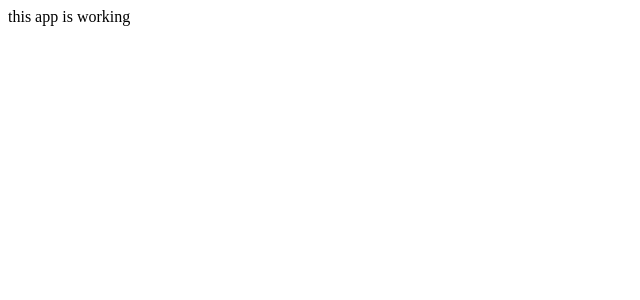
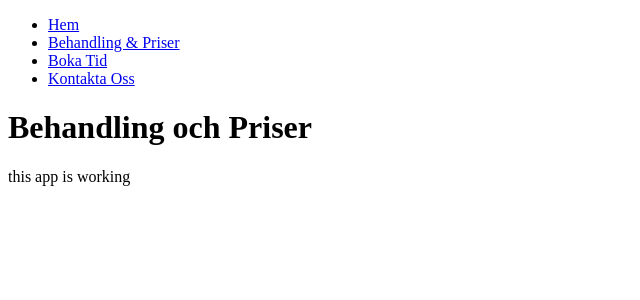
Before and after one commit to MalinStal/massage-studio, a React (Create React App) app: page /Behandling in a window 1280 px wide. Shown: the top 300 px of the page, without its empty margins (0-640 px from the left). Built offline with nearby package versions, Linux system fonts and the light colour scheme.

Commit message:
added components, pages and fixed the routs

```diff
--- a/package.json
+++ b/package.json
@@ -8,6 +8,7 @@
     "@testing-library/user-event": "^13.5.0",
     "react": "^18.2.0",
     "react-dom": "^18.2.0",
+    "react-router-dom": "^6.15.0",
     "react-scripts": "5.0.1",
     "web-vitals": "^2.1.4"
   },
--- a/src/App.js
+++ b/src/App.js
@@ -1,7 +1,20 @@
+import { Route, Routes } from "react-router-dom";
+import Header from "./components/Header";
+import Hem from "./pages/Hem";
+import Behandling from "./pages/Behandling";
+import Boka from "./pages/Boka";
+import Kontakt from "./pages/Kontakt";
 
 function App() {
   return (
  <>
+<Header/>
+<Routes>
+  <Route path="/Hem" element={<Hem/>}/>
+  <Route path="/Behandling" element={<Behandling/>}/>
+  <Route path="/Boka" element={<Boka/>}/>
+  <Route path="/Kontakt" element={<Kontakt/>}/>
+</Routes>
  this app is working
  </>
   );
--- /dev/null
+++ b/src/components/Header.js
@@ -0,0 +1,27 @@
+import React from 'react'
+import { Link } from 'react-router-dom'
+
+export default function Header() {
+
+
+  return (
+   <header>
+    <nav>
+        <ul>
+            <li>
+                <Link to="/Hem">Hem</Link>
+            </li>
+            <li>
+                <Link to="/Behandling">Behandling  & Priser</Link>
+            </li>
+            <li>
+                <Link to="/Boka"> Boka Tid</Link>
+            </li>
+            <li>
+                <Link to="/Kontakt">Kontakta Oss</Link>
+            </li>
+        </ul>
+    </nav>
+   </header>
+  )
+}
--- a/src/index.js
+++ b/src/index.js
@@ -1,12 +1,14 @@
 import React from 'react';
 import ReactDOM from 'react-dom/client';
-
+import { BrowserRouter } from 'react-router-dom';
 import App from './App';
 
 
 const root = ReactDOM.createRoot(document.getElementById('root'));
 root.render(
-  <React.StrictMode>
-    <App />
-  </React.StrictMode>
+  <BrowserRouter>
+    <React.StrictMode>
+      <App />
+    </React.StrictMode>
+  </BrowserRouter>
 );
--- /dev/null
+++ b/src/pages/Behandling.js
@@ -0,0 +1,9 @@
+import React from 'react'
+
+export default function Behandling() {
+  return (
+    <div>
+     <h1>Behandling och Priser</h1>
+    </div>
+  )
+}
--- /dev/null
+++ b/src/pages/Boka.js
@@ -0,0 +1,9 @@
+import React from 'react'
+
+export default function Boka() {
+  return (
+    <div>
+       <h1> Boka nu </h1>
+    </div>
+  )
+}
--- /dev/null
+++ b/src/pages/Hem.js
@@ -0,0 +1,9 @@
+import React from 'react'
+
+export default function Hem() {
+  return (
+    <div>
+       <h1>Hem</h1>
+    </div>
+  )
+}
--- /dev/null
+++ b/src/pages/Kontakt.js
@@ -0,0 +1,9 @@
+import React from 'react'
+
+export default function Kontakt() {
+  return (
+    <div>
+      <h1>Kontakta oss</h1>
+    </div>
+  )
+}
```
Also changed, not shown: src/components/Button.js (added), src/components/Footer.js (added), src/components/Form.js (added), src/components/Main.js (added), src/pictures/massage logo.png (added), 1 other file (tests, documents, lock files or other folders).
